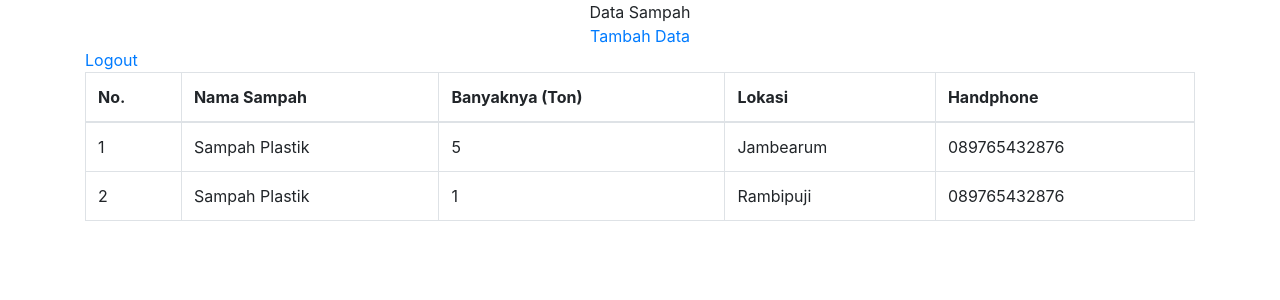
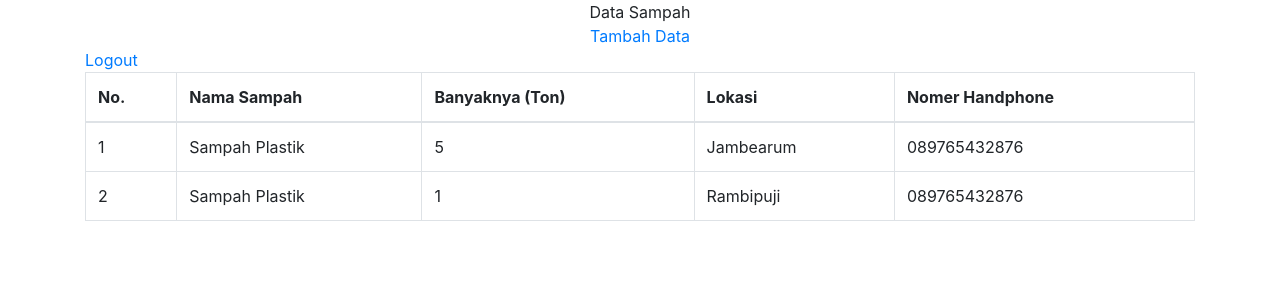
Before and after one commit to SalmaFarhani-E41181641/web_ci_sederhana, a CodeIgniter app: page /baru/index.php/crud/utama in a window 1280 px wide. Shown: the top 300 px of the page. Run offline with CodeIgniter, Linux system fonts and the light colour scheme; data comes from the database, SQL or seed files in the repository.

Commit message:
tambah teks baru

```diff
--- a/baru/application/views/v_tampil.php
+++ b/baru/application/views/v_tampil.php
@@ -12,7 +12,7 @@
 <body>
 
 <div class="container">
-  <center>Data Sampah</center>
+  <center>Data Sampah </center>
   <center><?php echo anchor('crud/tambah','Tambah Data'); ?></center>
   <a href="<?php echo base_url('login/logout'); ?>">Logout</a>
   <table class="table table-bordered">
@@ -22,7 +22,7 @@
         <th>Nama Sampah</th>
         <th>Banyaknya (Ton)</th>
         <th>Lokasi</th>
-		<th>Handphone</th>
+		<th>Nomer Handphone</th>
       </tr>
     </thead>
     <tbody>
```
